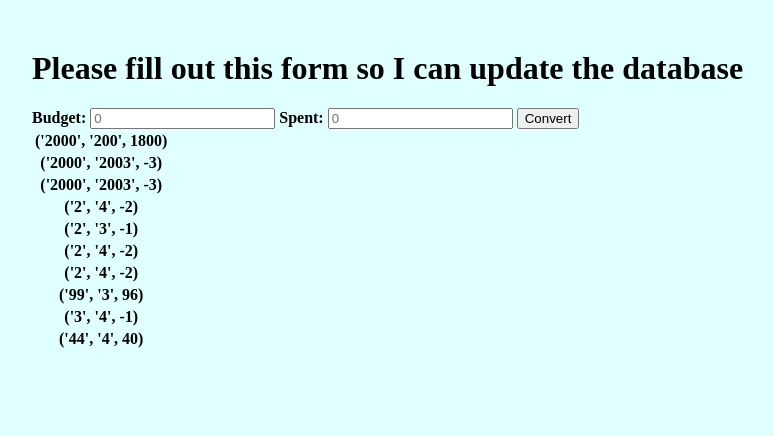
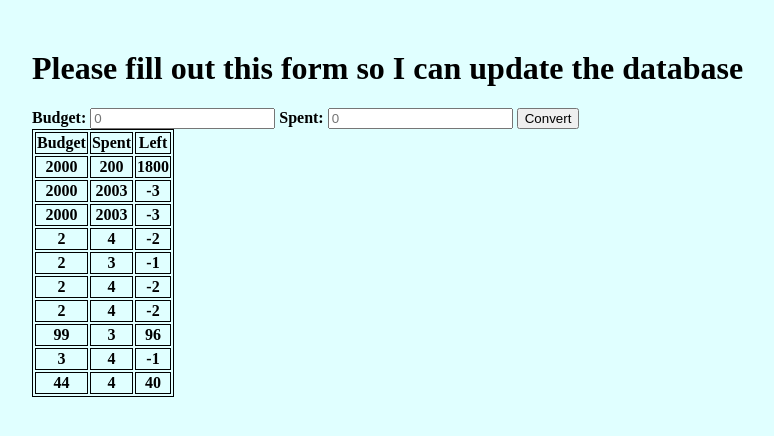
Before and after one commit to SaiHoYip/Deploy4CustomApp, a Flask app: page / in a window 1280 px wide. Shown: the top 436 px of the page, without its empty margins (68-842 px from the left). Run offline with Flask 2, Linux system fonts and the light colour scheme; data comes from the database, SQL or seed files in the repository; both versions use the stored data as it was after the commit; lists and menus that the app fills with data are empty.

Commit message:
Add files via upload
Updated Html to show table

```diff
--- a/static/main.css
+++ b/static/main.css
@@ -3,3 +3,7 @@
     margin-top: 50px;
     margin-left: 100px;
     }
+
+table, th, td {
+    border:1px solid black;
+    }
--- a/templates/home.html
+++ b/templates/home.html
@@ -19,9 +19,13 @@
         <button type="submit" value="submit">Convert</button>
     </form>
     <table>
+        <tr>
+            <th>Budget</th>
+            <th>Spent</th>
+            <th>Left</th>
         {% for row in ro %}
         <tr>
-          <th> {{ row }}</th>
+          <th> {{ row[0] }}</th> <th>{{row[1]}}</th> <th>{{row[2]}}</th>
         </tr>
         {% endfor %}
     </table>
```
Also changed, not shown: Budget.db.
